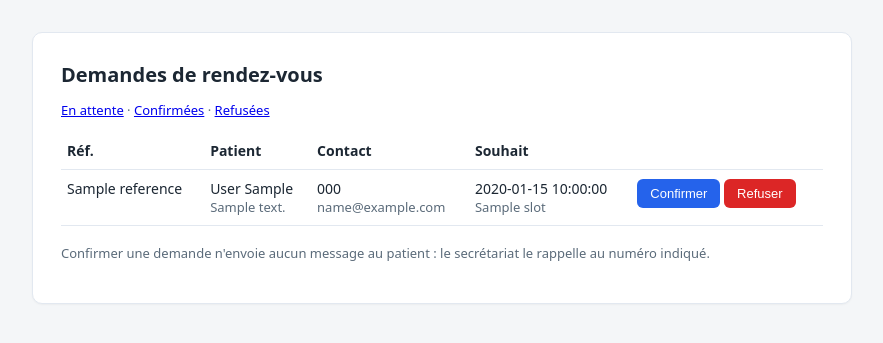
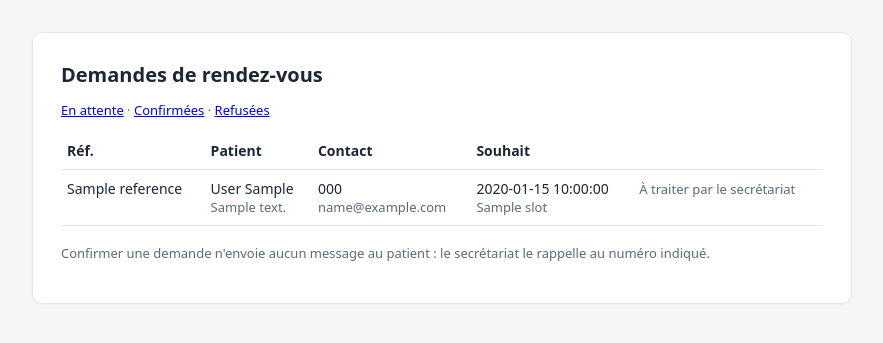
Before and after one commit to mchx-cs/final_project_jedha, a Flask app: page /rendez-vous?statut=demande in a window 1280 px wide. Shown: the part 51-394 px from the top of the page, without its empty margins (198-1081 px from the left). Run offline with Flask 3, Linux system fonts and the light colour scheme; the visitor is signed in with stand-in values (Sample User, id 1); a database or web service that is not in the repository returns one stand-in record (values such as "Sample title"); some libraries are stand-ins or nearby versions.

Commit message:
Portail : traitement des demandes réservé au secrétariat
- confirmer ou refuser une demande exige le rôle secretaire (403 sinon, journalisé)
- le médecin consulte les demandes sans boutons de décision
- README : partage des rôles

```diff
--- a/app/app.py
+++ b/app/app.py
@@ -311,6 +311,7 @@ def appointments_list():
 
 @app.route("/rendez-vous/<int:appointment_id>/<decision>", methods=["POST"])
 @login_required
+@role_required("secretaire")  # seul le secrétariat confirme ou refuse une demande
 def appointments_handle(appointment_id, decision):
     if decision not in ("confirme", "refuse"):
         abort(400)
--- a/app/templates/appointments.html
+++ b/app/templates/appointments.html
@@ -28,6 +28,7 @@
       <td>{{ d.requested_date }}<div class="muted">{{ d.slot }}</div></td>
       {% if statut == 'demande' %}
       <td style="white-space:nowrap;">
+        {% if session.get('role') == 'secretaire' %}
         <form method="post" action="{{ url_for('appointments_handle', appointment_id=d.id, decision='confirme') }}" style="display:inline;">
           <input type="hidden" name="csrf_token" value="{{ csrf_token() }}">
           <button class="btn" type="submit">Confirmer</button>
@@ -36,6 +37,7 @@
           <input type="hidden" name="csrf_token" value="{{ csrf_token() }}">
           <button class="btn danger" type="submit">Refuser</button>
         </form>
+        {% else %}<span class="muted">À traiter par le secrétariat</span>{% endif %}
       </td>
       {% else %}
       <td class="muted">{{ d.handled_by_name or '—' }}</td>
```
Also changed, not shown: README.md.
